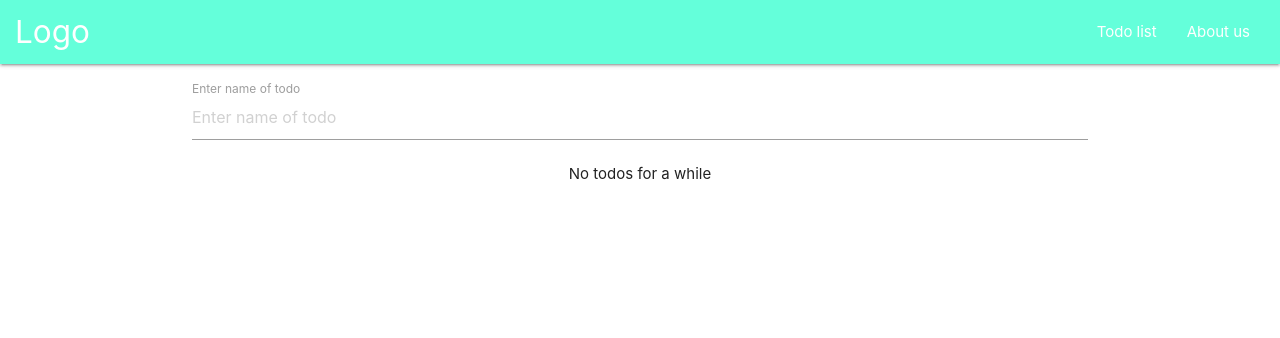
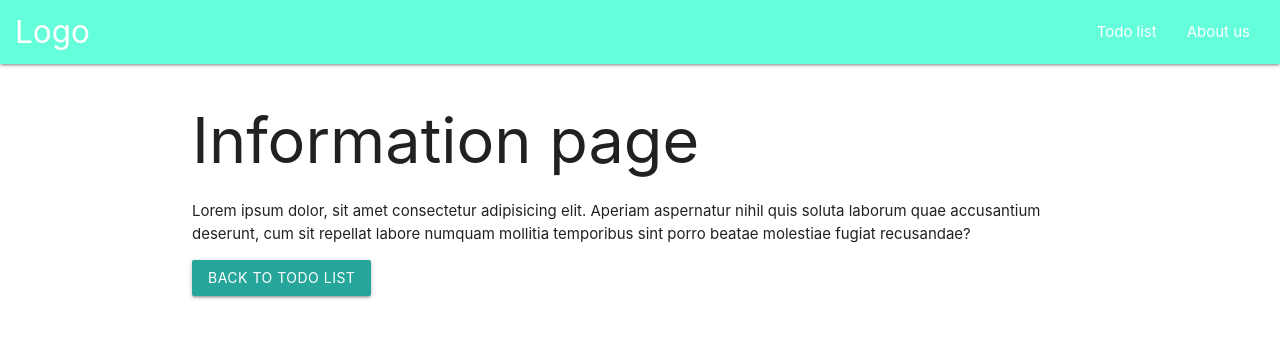
Before and after one commit to PavelProtchenko/todo-application, a React (Create React App) app: page /about in a window 1280 px wide. Shown: the top 338 px of the page. Built offline with nearby package versions, Linux system fonts and the light colour scheme.

Commit message:
add navigation functionality to application

```diff
--- a/package.json
+++ b/package.json
@@ -10,8 +10,10 @@
     "@types/node": "^12.0.0",
     "@types/react": "^16.9.0",
     "@types/react-dom": "^16.9.0",
+    "@types/react-router-dom": "^5.1.3",
     "react": "^16.12.0",
     "react-dom": "^16.12.0",
+    "react-router-dom": "^5.1.2",
     "react-scripts": "3.3.0",
     "typescript": "~3.7.2"
   },
@@ -36,6 +38,5 @@
       "last 1 safari version"
     ]
   },
-  "devDependencies": {
-  }
+  "devDependencies": {}
 }
--- a/src/App.tsx
+++ b/src/App.tsx
@@ -1,56 +1,22 @@
-import React, {useState, useEffect} from 'react'
+import React from 'react'
+import { BrowserRouter, Switch, Route } from 'react-router-dom'
 import { Navbar } from './components/Navbar'
-import { TodoForm } from './components/TodoForm'
-import { TodoList } from './components/TodoList'
-import { ITodo } from './interfaces'
+import { TodosPage } from './pages/TodosPage'
+import { AboutPage } from './pages/AboutPage'
 
 const App: React.FC = () => {
-  const [todos, setTodos] = useState<ITodo[]>([])
 
-  useEffect(() => {
-    const saved = JSON.parse(localStorage.getItem('todos') || '[]') as ITodo[]
-    setTodos(saved)
-  }, [])
-
-  useEffect(() => {
-    localStorage.setItem('todos', JSON.stringify(todos))
-  }, [todos])
-
-  const addHandler = (title: string) => {
-    const newTodo: ITodo = {
-      title: title,
-      id: Date.now(),
-      completed: false
-    }
-    // setTodos([newTodo, ...todos])
-    setTodos(prev => [newTodo, ...prev])
-    console.log('Add new todo', title)
-  }
-
-  const toggleHandler = (id: number) => {
-    setTodos(prev => prev.map(todo => {
-      if (todo.id === id) {
-        todo.completed = !todo.completed
-      }
-      return todo
-    }))
-  }
-
-  const removeHandler = (id: number) => {
-    const shouldRemove = window.confirm('Are you sure that you wanna delete it?')
-    if (shouldRemove) {
-      setTodos(prev => prev.filter(todo => todo.id !== id))
-    }
-  }
-
-  return <>
-    <Navbar />
-    <div className="container">
-      <TodoForm onAdd={addHandler} />
-
-      <TodoList todos={todos} onToggle={toggleHandler} onRemove={removeHandler} />
-    </div>
-  </>
+  return (
+    <BrowserRouter>
+      <Navbar />
+      <div className="container">
+        <Switch>
+          <Route component={TodosPage} path="/" exact />
+          <Route component={AboutPage} path="/about" />
+        </Switch>
+      </div>
+    </BrowserRouter>
+  )
 }
 
 export default App;
--- a/src/components/Navbar.tsx
+++ b/src/components/Navbar.tsx
@@ -1,12 +1,13 @@
 import React from 'react'
+import { NavLink } from 'react-router-dom'
 
 export const Navbar: React.FunctionComponent = () => (
   <nav>
     <div className="nav-wrapper teal accent-2 px1">
-      <a href="/" className="brand-logo">Logo</a>
+      <NavLink to="/" className="brand-logo">Logo</NavLink>
       <ul className="right hide-on-med-and-down">
-        <li><a href="/">Todo list</a></li>
-        <li><a href="/">About us</a></li>
+        <li><NavLink to="/">Todo list</NavLink></li>
+        <li><NavLink to="/about">About us</NavLink></li>
       </ul>
     </div>
   </nav>
--- /dev/null
+++ b/src/pages/AboutPage.tsx
@@ -0,0 +1,13 @@
+import React from 'react'
+import { useHistory } from 'react-router-dom'
+
+export const AboutPage: React.FC = () => {
+  const history = useHistory()
+  return (
+    <>
+      <h1>Information page</h1>
+      <p>Lorem ipsum dolor, sit amet consectetur adipisicing elit. Aperiam aspernatur nihil quis soluta laborum quae accusantium deserunt, cum sit repellat labore numquam mollitia temporibus sint porro beatae molestiae fugiat recusandae?</p>
+      <button className="btn" onClick={() => history.push('/')}>Back to Todo list</button>
+    </>
+  )
+}
--- /dev/null
+++ b/src/pages/TodosPage.tsx
@@ -0,0 +1,52 @@
+import React, {useState, useEffect} from 'react'
+import { TodoForm } from '../components/TodoForm'
+import { TodoList } from '../components/TodoList'
+import { ITodo } from '../interfaces'
+
+export const TodosPage: React.FC = () => {
+  const [todos, setTodos] = useState<ITodo[]>([])
+
+  useEffect(() => {
+    const saved = JSON.parse(localStorage.getItem('todos') || '[]') as ITodo[]
+    setTodos(saved)
+  }, [])
+
+  useEffect(() => {
+    localStorage.setItem('todos', JSON.stringify(todos))
+  }, [todos])
+
+  const addHandler = (title: string) => {
+    const newTodo: ITodo = {
+      title: title,
+      id: Date.now(),
+      completed: false
+    }
+    // setTodos([newTodo, ...todos])
+    setTodos(prev => [newTodo, ...prev])
+    console.log('Add new todo', title)
+  }
+
+  const toggleHandler = (id: number) => {
+    setTodos(prev => prev.map(todo => {
+      if (todo.id === id) {
+        todo.completed = !todo.completed
+      }
+      return todo
+    }))
+  }
+
+  const removeHandler = (id: number) => {
+    const shouldRemove = window.confirm('Are you sure that you wanna delete it?')
+    if (shouldRemove) {
+      setTodos(prev => prev.filter(todo => todo.id !== id))
+    }
+  }
+
+  return (
+    <>
+      <TodoForm onAdd={addHandler} />
+
+      <TodoList todos={todos} onToggle={toggleHandler} onRemove={removeHandler} />
+    </>
+  )
+}
```
Also changed, not shown: 1 other file (tests, documents, lock files or other folders).
